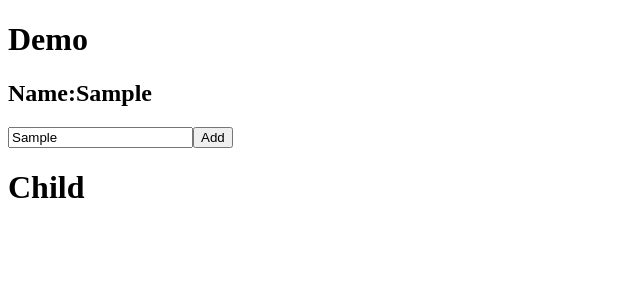
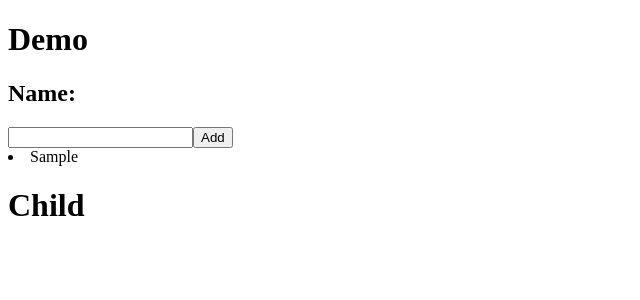
Before and after one commit to bobbyDeepak1415/React_Hooks, a React (Vite) app: page / in a window 1280 px wide. Both pictures are taken after typing "Sample" into the empty fields and a click on the button "Add". Shown: the top 300 px of the page, without its empty margins (0-640 px from the left). Built offline with nearby package versions, Linux system fonts and the light colour scheme.

Commit message:
setup done

```diff
--- a/src/Demo.jsx
+++ b/src/Demo.jsx
@@ -4,19 +4,21 @@ import { handleClick } from "./handleClick";
 
 const Demo = () => {
   const [title, setTitle] = useState("");
+  const [names, setNames] = useState([]);
 
   return (
     <div>
       <h1>Demo</h1>
       <h2>Name:{title}</h2>
       <input value={title} onChange={(e) => setTitle(e.target.value)} />
-      <button
-        onClick={() => {
-          return <p>{title}</p>;
-        }}
-      >
+      <button onClick={() => handleClick(setNames, title, names, setTitle)}>
         Add
       </button>
+      <div>
+        {names.map((name, id) => {
+          return <li key={id}>{name}</li>;
+        })}
+      </div>
       <Child1 />
     </div>
   );
--- a/src/handleClick.jsx
+++ b/src/handleClick.jsx
@@ -1,3 +1,4 @@
-export const handleClick = (setCount) => {
-  setCount(prev=>prev+1);
+export const handleClick = (setNames, title, names, setTitle) => {
+  setNames([...names, title]);
+  setTitle("");
 };
```
